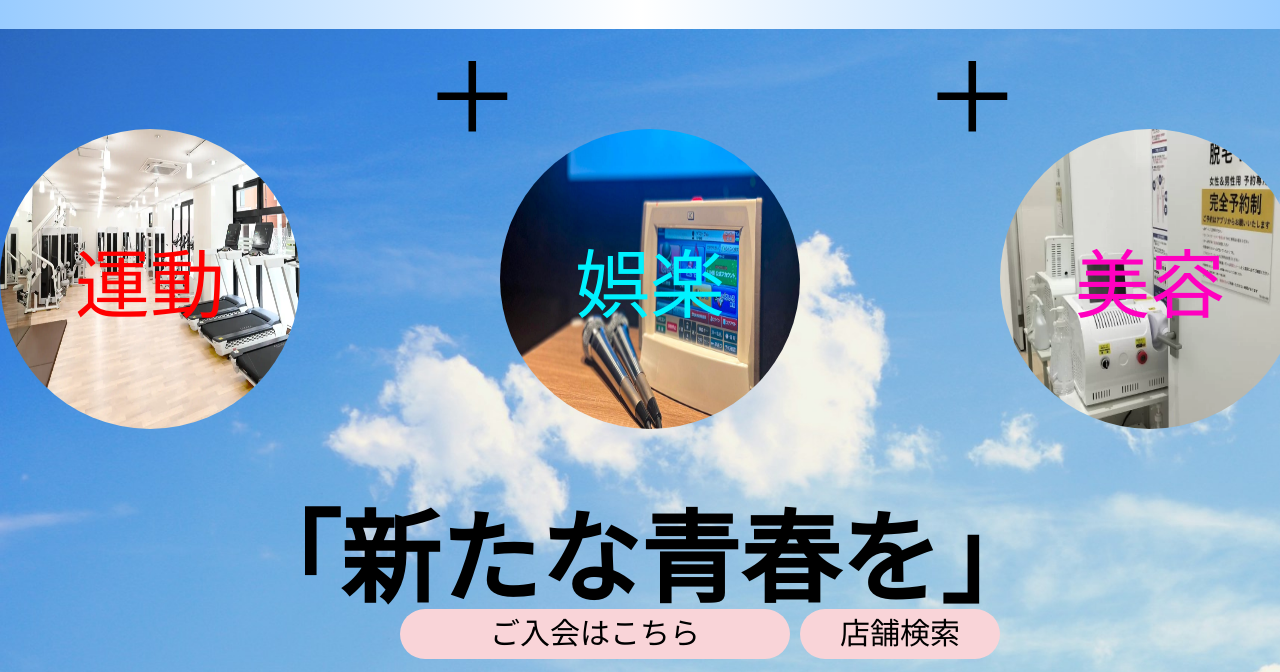
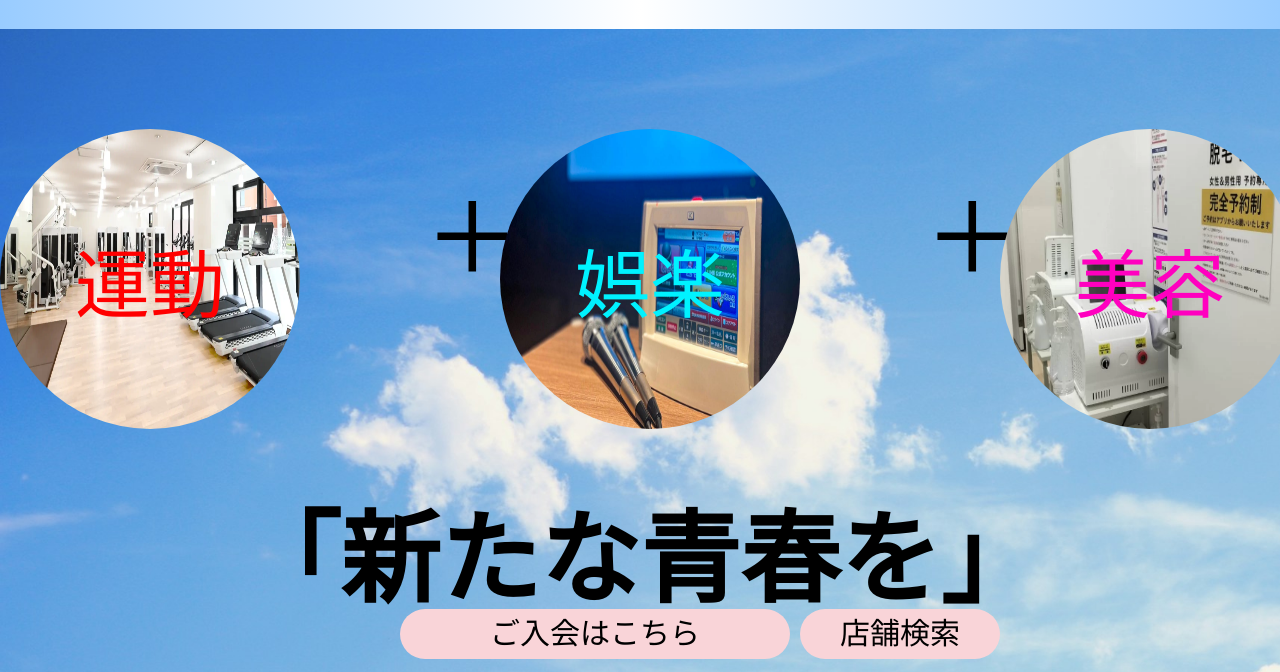
Before and after one commit to Internship-3days-202405-Tokyo/Thanks_For_Everyone, a plain HTML site: page sampleLP/index.html in a window 1280 px wide. Shown: the part 131-803 px from the top of the page. Drawn offline with Linux system fonts and the light colour scheme; some packages are replaced by stand-ins of ours.

Commit message:
#17 CSSの1番目のmainの変更

```diff
--- a/sampleLP/style.css
+++ b/sampleLP/style.css
@@ -43,7 +43,6 @@ main{
     background-size: cover;
 }
 
-
 .seisyun_images{
     display: flex;
     grid-template-columns: 200px 1px 200px 1px 200px;
@@ -54,7 +53,7 @@ main{
 
 .plus1{
     position: absolute;
-    top: 140;
+    top: 280;
     left: 430;
     font-size:150px;
     padding:0;
@@ -63,7 +62,7 @@ main{
 
 .plus2{
     position: absolute;
-    top: 140;
+    top: 280;
     left: 930;
     font-size:150px;
     padding:0;
```
